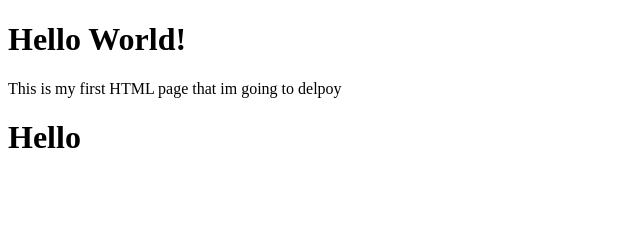
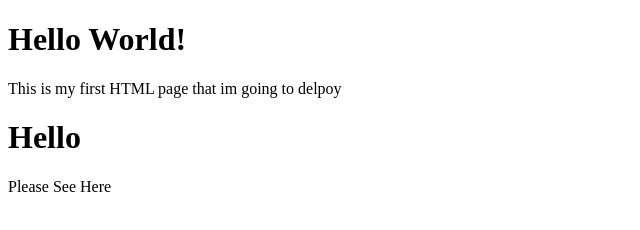
Before and after one commit to izharabbasi/Deploy-Hello-World, a plain HTML site: page index.html in a window 1280 px wide. Shown: the whole page, without its empty margins (0-640 px from the left). Drawn offline with Linux system fonts and the light colour scheme.

Commit message:
final commit

```diff
--- a/index.html
+++ b/index.html
@@ -8,5 +8,6 @@
     <h1>Hello World!</h1>
     <p>This is my first HTML page that im going to delpoy</p>
     <h1>Hello</h1>
+    <p>Please See Here</p>
 </body>
 </html>
```
